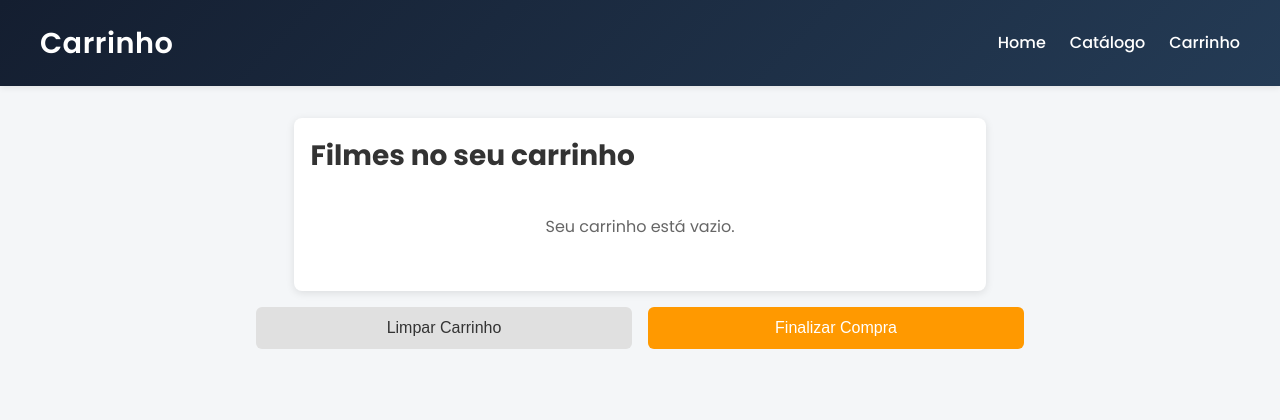
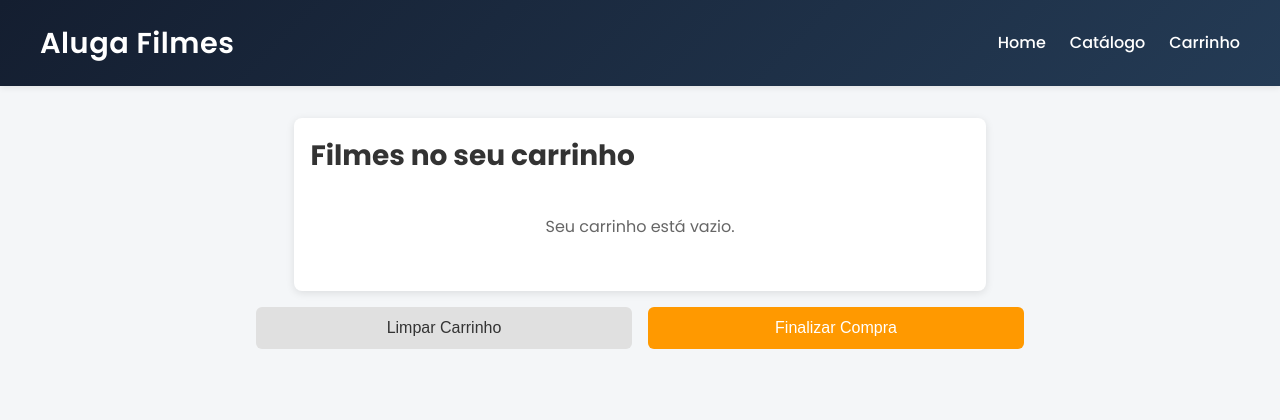
Before and after one commit to edilton-bs/etl-ga4-airflow-project, a Flask app: page /cart in a window 1280 px wide. Shown: the top 420 px of the page. Run offline with Flask 3, Linux system fonts and the light colour scheme.

Commit message:
update h1 pages

```diff
--- a/landing_page/templates/cart.html
+++ b/landing_page/templates/cart.html
@@ -57,7 +57,7 @@
 </head>
 <body>
   <header>
-    <h1>Carrinho</h1>
+    <h1>Aluga Filmes</h1>
     <nav>
       <ul>
         <li><a href="/">Home</a></li>
--- a/landing_page/templates/film_details.html
+++ b/landing_page/templates/film_details.html
@@ -43,7 +43,7 @@
 </head>
 <body>
   <header>
-    <h1>Detalhes do Filme</h1>
+    <h1>Aluga Filmes</h1>
     <nav>
       <ul>
         <li><a href="/">Home</a></li>
--- a/landing_page/templates/index.html
+++ b/landing_page/templates/index.html
@@ -11,7 +11,7 @@
 <body>
 
   <header>
-    <h1>Aluga filmes</h1>
+    <h1>Aluga Filmes</h1>
     <nav>
       <ul>
         <li><a href="/">Home</a></li>
```
